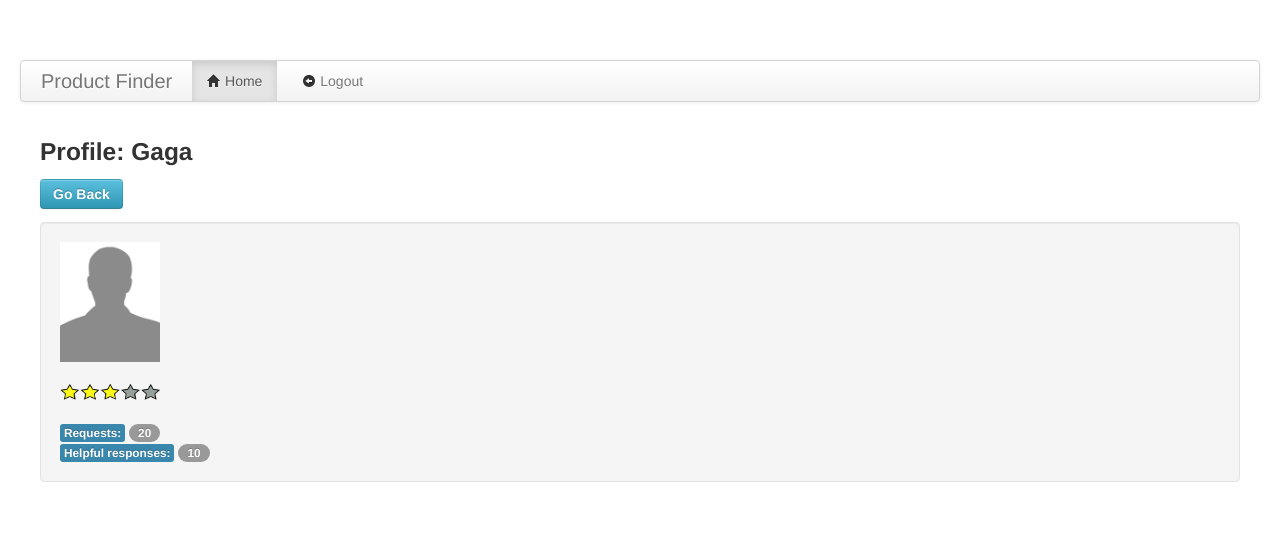
After one commit to IoannisCleary/Product_Finder, a Django app: a page that uses productfinder/templates/product_finder/profile.html in a window 1280 px wide. The commit adds this page. Shown: the top 541 px of the page. Run offline with Django 3.2, Linux system fonts and the light colour scheme; data comes from the database, SQL or seed files in the repository; both versions use the stored data as it was after the commit; parts of the project's set-up code (start-up, migrations or seed data) failed here and were passed over; some libraries are stand-ins or nearby versions.

Commit message:
Profile pages

```diff
--- a/productfinder/product_finder/urls.py
+++ b/productfinder/product_finder/urls.py
@@ -9,6 +9,7 @@ urlpatterns = patterns('',
 		url(r'^register/$', views.register, name='register'),
 		url(r'^login/$', views.user_login, name='login'),
 		url(r'^logout/$', views.user_logout, name='logout'),
+		url(r'^profile/(?P<user_name>\w+)/$',views.profile,name='profile'),
     # Examples:
     # url(r'^$', 'productfinder.views.home', name='home'),
     # url(r'^productfinder/', include('productfinder.foo.urls')),
--- a/productfinder/product_finder/views.py
+++ b/productfinder/product_finder/views.py
@@ -167,3 +167,15 @@ def user_logout(request):
     logout(request)
 
     return HttpResponseRedirect('/product_finder/')
+
+def profile(request,user_name):
+	context = RequestContext(request)
+	context_dict = {"user_name" : user_name}
+	try:
+		usr = User.objects.get(username = user_name)
+		usrprofile = UserProfile.objects.get(user = usr)
+		context_dict['user'] = usr
+		context_dict['userprofile'] = usrprofile
+	except User.DoesNotExist:
+		pass
+	return render_to_response('product_finder/profile.html',context_dict,context)
--- a/productfinder/templates/product_finder/index.html
+++ b/productfinder/templates/product_finder/index.html
@@ -8,7 +8,7 @@
 		    {% if user.is_authenticated %}
           <a class="pull-left">
 			<img class="media-object" style="padding-right:5px" src="{% static "user.png" %}">
-			</a> <span class="label label-success">Welcome back <b>{{ user.username }}</b>!</span>
+		</a> <span class="label label-success">Welcome back <b><a href="/product_finder/profile/{{ user.username }}" >{{user.username}}</a></b>!</span>
             {% endif %}
 		  <h3><b>Categories</b></h3>
 			{% if categories %}
--- /dev/null
+++ b/productfinder/templates/product_finder/profile.html
@@ -0,0 +1,20 @@
+{% extends 'product_finder/base.html' %}
+{% block title %} Profile {% endblock %}
+{% load static %}
+
+{% block body_block %}
+<body>
+    <h3>
+        Profile: {{user.username}}<br/>
+        <a href="/product_finder/" class="btn btn-info" role="button"> Go Back</a>
+    </h3>
+    <div class="well">
+        <img class="media-object" style="height:120px;width:100px;" src="{% static "user_big.png" %}">
+        <br/>
+        <img class="media-object" style="height:20px;width:100px;" src="{% static "ranking.png" %}">
+        <br/>
+        <span class="label label-info">Requests:</span> <span class="badge">20</span></a></li><br/>
+        <span class="label label-info">Helpful responses:</span>  <span class="badge">10</span></a></li><br/>
+    </div>
+
+{% endblock %}
--- a/productfinder/templates/product_finder/request.html
+++ b/productfinder/templates/product_finder/request.html
@@ -89,7 +89,7 @@
 		<a class="pull-left">
 			<img class="media-object" style="padding-right:5px" src="{% static "user.png" %}">
 		</a>
-               <b> {{comment.user_name}}</b> <span class="label label-info">{{comment.submit_date}}</span> : {% autoescape off %}<br/>{{comment.comment}}{% endautoescape %} <br/>
+               <b> <a href="/product_finder/profile/{{ comment.user_name }}" >{{ comment.user_name }}</a></b> <span class="label label-info">{{comment.submit_date}}</span> : {% autoescape off %}<br/>{{comment.comment}}{% endautoescape %} <br/>
 
             <hr>
             {% endfor %}
```
Also changed, not shown: productfinder/productfinder.db, productfinder/static/ranking.png (added), productfinder/static/user_big.png (added), 10 other files.
